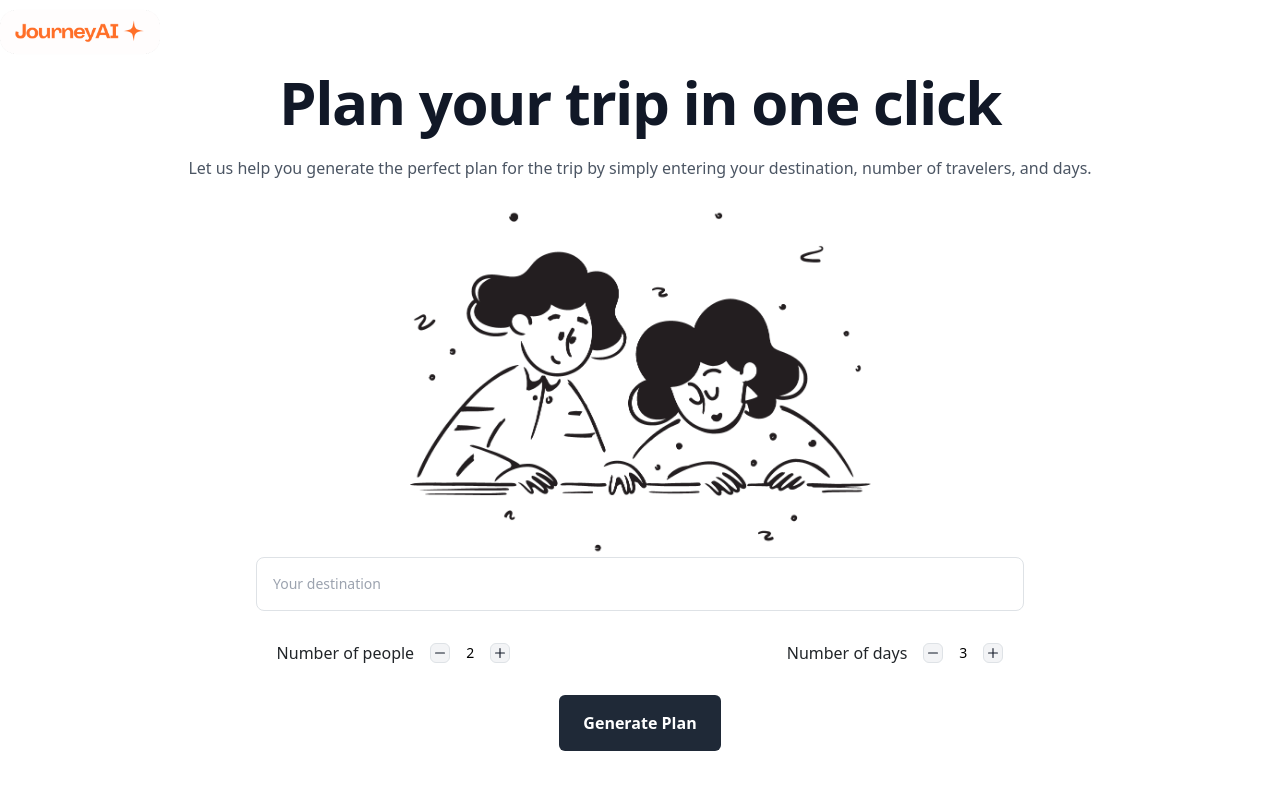
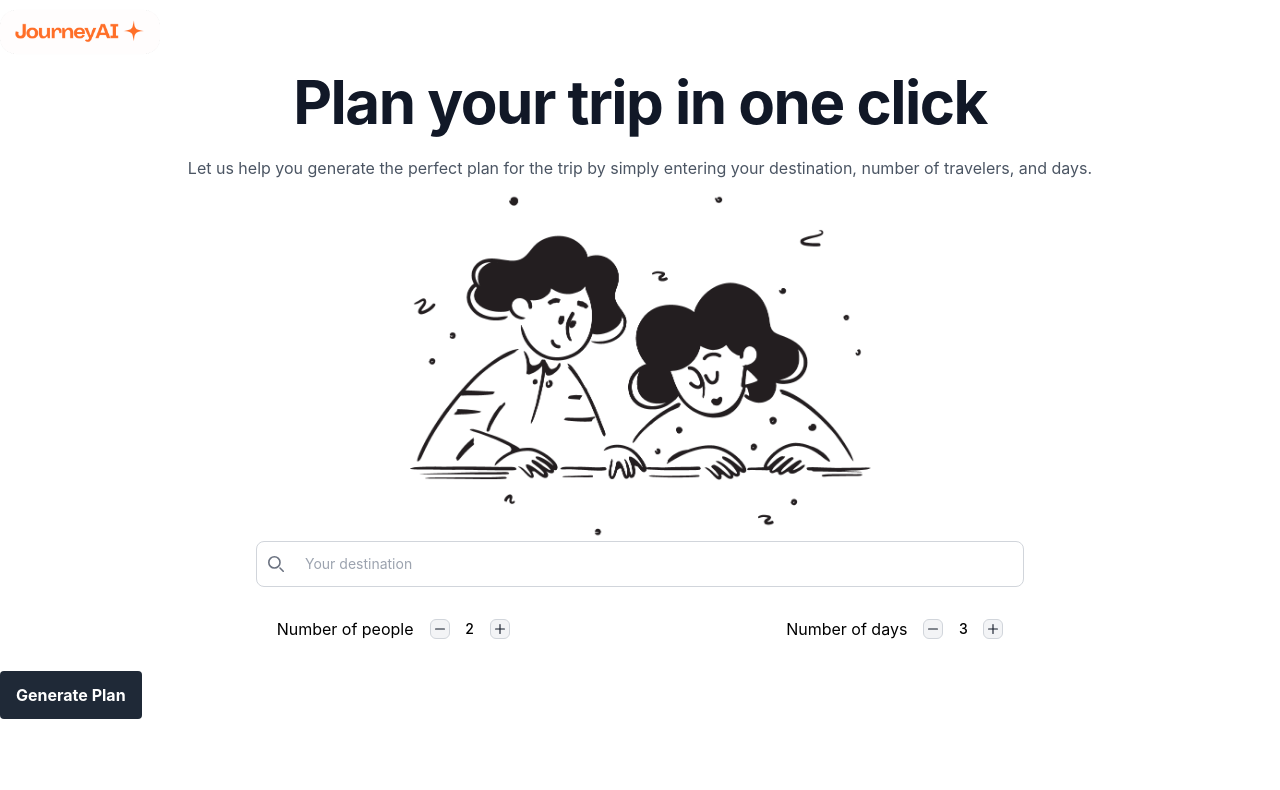
Before and after one commit to TamSuj/JourneyAI, a React (Create React App) app in the folder journey-ai/: page / in a window 1280 px wide. Shown: the top 790 px of the page. Built offline with nearby package versions, Linux system fonts and the light colour scheme; no server answers.

Commit message:
Update Buttons and number count

```diff
--- a/journey-ai/src/App.css
+++ b/journey-ai/src/App.css
@@ -82,3 +82,9 @@
     margin-top: 12vh;
   }
 }
+
+input[type=number]::-webkit-inner-spin-button,
+input[type=number]::-webkit-outer-spin-button {
+  -webkit-appearance: none;
+  margin: 0;
+}
--- a/journey-ai/src/App.jsx
+++ b/journey-ai/src/App.jsx
@@ -1,17 +1,9 @@
 import './App.css';
 import React from 'react';
-import { useState, useEffect} from "react";
-import 'bootstrap/dist/css/bootstrap.min.css';
+// import 'bootstrap/dist/css/bootstrap.min.css';
 
 
 function App() {
-  const [data, setData] = useState('');
-
-  useEffect(() => {
-    fetch("/api")
-      .then((res) => res.json())
-      .then((data) => setData(data.message));
-  }, []);
 
   return (
       <div className="App">
@@ -20,7 +12,7 @@ function App() {
                   click</h1>
               <p className="mx-4 mt-6 text-xs leading-4 text-gray-600 sm:text-base">Let us help you generate the perfect plan for the trip
                   by simply entering your destination, number of travelers, and days.</p>
-              <img className="landing-icon" src={"notion-icon.png"}/>
+              <img className="landing-icon" src={"notion-icon.png"} alt='journeyAI Icon'/>
 
           </div>
 
--- a/journey-ai/src/components/Command.jsx
+++ b/journey-ai/src/components/Command.jsx
@@ -3,7 +3,7 @@ import LocationInput from "./LocationInput";
 import GeminiResponse from './GeminiResponse.jsx';
 import PeopleCount from './PeopleCount.jsx';
 import DayCount from "./DayCount.jsx";
-import Button from "react-bootstrap/Button";
+// import Button from "react-bootstrap/Button";
 
 function Command() {
     const [location, setLocation] = useState('');
@@ -48,7 +48,7 @@ function Command() {
     return (
         <div>
             {/*Logo*/}
-            <img className={"logo-orange"} src={"logo-orange.png"}/>
+            <img className={"logo-orange"} src={"logo-orange.png"} alt='journeyAI Icon'/>
 
             <LocationInput setLocation={setLocation}/>
             <div className={"trip-options"}>
--- a/journey-ai/src/components/DayCount.jsx
+++ b/journey-ai/src/components/DayCount.jsx
@@ -1,18 +1,30 @@
+import { useState } from "react";
 
 function DayCount({setNumberOfDay}){
+    const [inputDay, setDay] = useState(3);
+
     const handleChange = (event) => {
-        const value = parseInt(event.target.value);
+        const value = event.target.value;
         if (!isNaN(value) && value >= 0) {
+            setDay(value);
             setNumberOfDay(value);
         }
     };
 
     const handleDecrement = () => {
-        setNumberOfDay(prevState => prevState - 1);
+        setDay((prevState) => {
+            const newDay = parseInt(prevState) - 1;
+            setNumberOfDay(newDay);
+            return newDay;
+        })
     };
 
     const handleIncrement = () => {
-        setNumberOfDay(prevState => prevState + 1);
+        setDay((prevState) => {
+            const newDay = parseInt(prevState) + 1;
+            setNumberOfDay(newDay);
+            return newDay;
+        })
     };
 
     return (
@@ -46,14 +58,14 @@ function DayCount({setNumberOfDay}){
                     </svg>
                 </button>
                 <input
-                    type="text"
+                    type="number"
                     id="counter-input"
                     data-input-counter
-                    className="w-10 shrink-0 border-0 bg-transparent text-center text-sm font-medium text-black focus:outline-none focus:ring-0 dark:text-white"
+                    className="w-10 shrink-0 border-0 bg-transparent text-center text-sm font-medium text-black focus:outline-none focus:ring-0 dark:text-black"
                     placeholder=""
-                    value="3"
+                    value={inputDay}
                     required
-                    onClick={handleChange}
+                    onChange={handleChange}
                 />
                 <button
                     type="button"
--- a/journey-ai/src/components/LocationInput.jsx
+++ b/journey-ai/src/components/LocationInput.jsx
@@ -1,4 +1,4 @@
-import Form from 'react-bootstrap/Form';
+// import Form from 'react-bootstrap/Form';
 function LocationInput({ setLocation }) {
     const handleChange = (event) => {
         setLocation(event.target.value);
@@ -12,14 +12,14 @@ function LocationInput({ setLocation }) {
 
                 <div className="flex justify-center">
                     <div className="relative">
-                        {/*<div className="absolute inset-y-0 start-0 flex items-center ps-3 pointer-events-none">*/}
-                        {/*    <svg className="w-4 h-4 text-gray-500 dark:text-gray-400" aria-hidden="true"*/}
-                        {/*         xmlns="http://www.w3.org/2000/svg" fill="none" viewBox="0 0 20 20">*/}
-                        {/*        <path stroke="currentColor" stroke-linecap="round" stroke-linejoin="round"*/}
-                        {/*              stroke-width="2"*/}
-                        {/*              d="m19 19-4-4m0-7A7 7 0 1 1 1 8a7 7 0 0 1 14 0Z"/>*/}
-                        {/*    </svg>*/}
-                        {/*</div>*/}
+                        <div className="absolute inset-y-0 start-0 flex items-center ps-3 pointer-events-none">
+                           <svg className="w-4 h-4 text-gray-500 dark:text-gray-400" aria-hidden="true"
+                                xmlns="http://www.w3.org/2000/svg" fill="none" viewBox="0 0 20 20">
+                               <path stroke="currentColor" stroke-linecap="round" stroke-linejoin="round"
+                                     stroke-width="2"
+                                     d="m19 19-4-4m0-7A7 7 0 1 1 1 8a7 7 0 0 1 14 0Z"/>
+                           </svg>
+                        </div>
                     </div>
                     <input
                         type="search"
--- a/journey-ai/src/components/PeopleCount.jsx
+++ b/journey-ai/src/components/PeopleCount.jsx
@@ -1,19 +1,30 @@
+import { useState } from "react";
 
 function PeopleCount({ setNumOfPeople }) {
+    const [inputCount, setCount] = useState(2);
+
     const handleChange = (event) => {
-        const value = parseInt(event.target.value);
+        const value = event.target.value;
         if (!isNaN(value) && value >= 0) {
+            setCount(value);
             setNumOfPeople(value);
         }
     };
 
     const handleDecrement = () => {
-        setNumOfPeople(prevState => prevState - 1);
+        setCount((prevState) => {
+            const newCount = parseInt(prevState) - 1;
+            setNumOfPeople(newCount);
+            return newCount
+        })
     };
 
     const handleIncrement = () => {
-        setNumOfPeople(prevState => prevState + 1);
-    };
+        setCount((prevState) => {
+            const newCount = parseInt(prevState) + 1;
+            setNumOfPeople(newCount);
+            return newCount
+        })    };
 
     return (
         <div className="flex items-center justify-between md:order-3 md:justify-end my-6">
@@ -43,14 +54,14 @@ function PeopleCount({ setNumOfPeople }) {
                     </svg>
                 </button>
                 <input
-                    type="text"
+                    type="number"
                     id="counter-input"
                     data-input-counter
-                    className="w-10 shrink-0 border-0 bg-transparent text-center text-sm font-medium text-black focus:outline-none focus:ring-0 dark:text-white"
+                    className="w-10 shrink-0 border-0 bg-transparent text-center text-sm font-medium text-black focus:outline-none focus:ring-0 dark:text-black"
                     placeholder=""
-                    value="2" // You can bind the value to a state variable
+                    value={inputCount} // You can bind the value to a state variable
                     required
-                    onClick={handleChange}
+                    onChange={handleChange}
                 />
                 <button
                     type="button"
```
